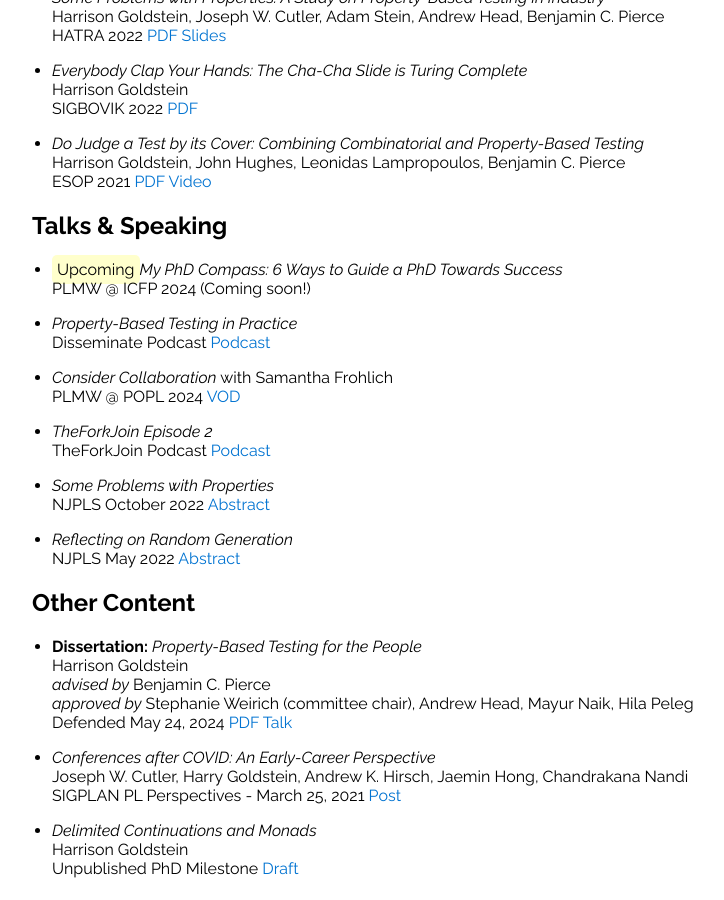
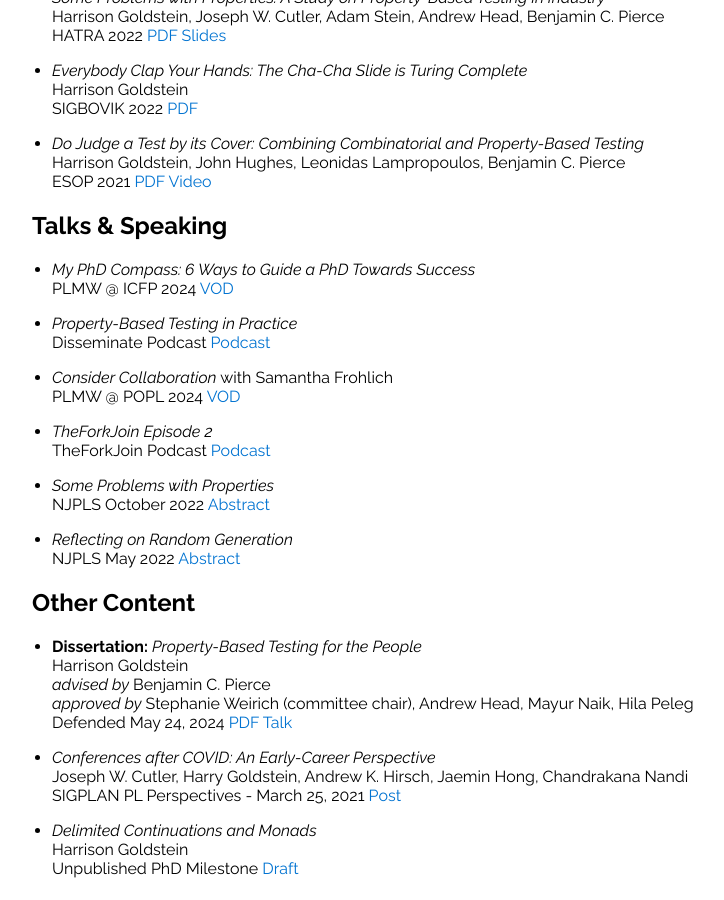
Before and after one commit to hgoldstein95/hgoldstein95.github.io, a Jekyll site: the page built from index.md, in a window 1280 px wide and 900 px high, scrolled down 1514 px. Shown: the whole window, without its empty margins (258-982 px from the left). Built offline with Jekyll 4.4.1, drawn with Linux system fonts in a browser that asks for light colours.

Commit message:
Add PLMW Talk VOD

```diff
--- a/index.md
+++ b/index.md
@@ -105,8 +105,8 @@ ESOP 2021 [PDF](papers/quick-cover.pdf) [Video](https://youtu.be/VCCz1AL3Jkc)
 
 ## Talks & Speaking
 
-- <span class="highlight">Upcoming</span><i>My PhD Compass: 6 Ways to Guide a PhD Towards Success</i><br>
-PLMW @ ICFP 2024 (Coming soon!)
+- <i>My PhD Compass: 6 Ways to Guide a PhD Towards Success</i><br>
+PLMW @ ICFP 2024 [VOD](https://www.youtube.com/live/pS_vJAwjcM4?si=yK18h_Y9ak2ZVhMF&t=26173)
 
 - <i>Property-Based Testing in Practice</i><br>
 Disseminate Podcast [Podcast](https://disseminatepodcast.podcastpage.io/episode/harry-goldstein-property-based-testing-55)
```
